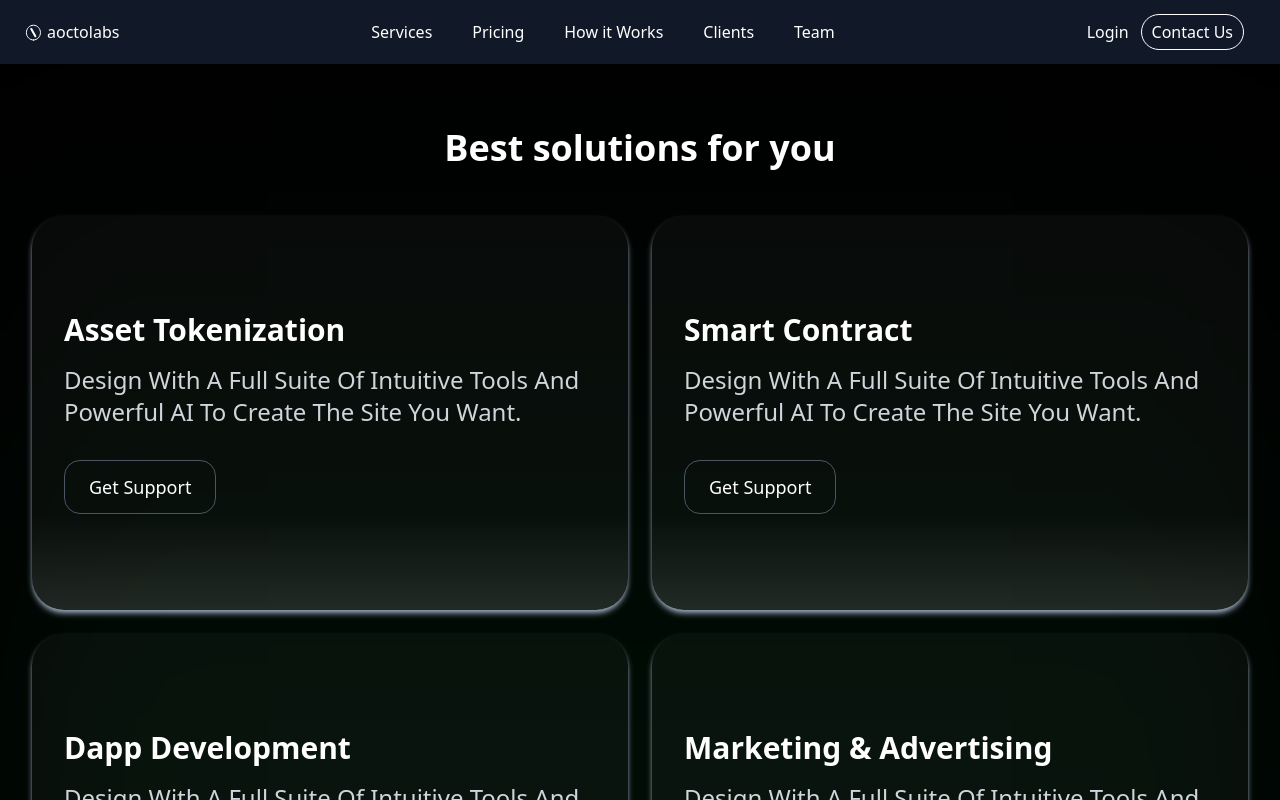
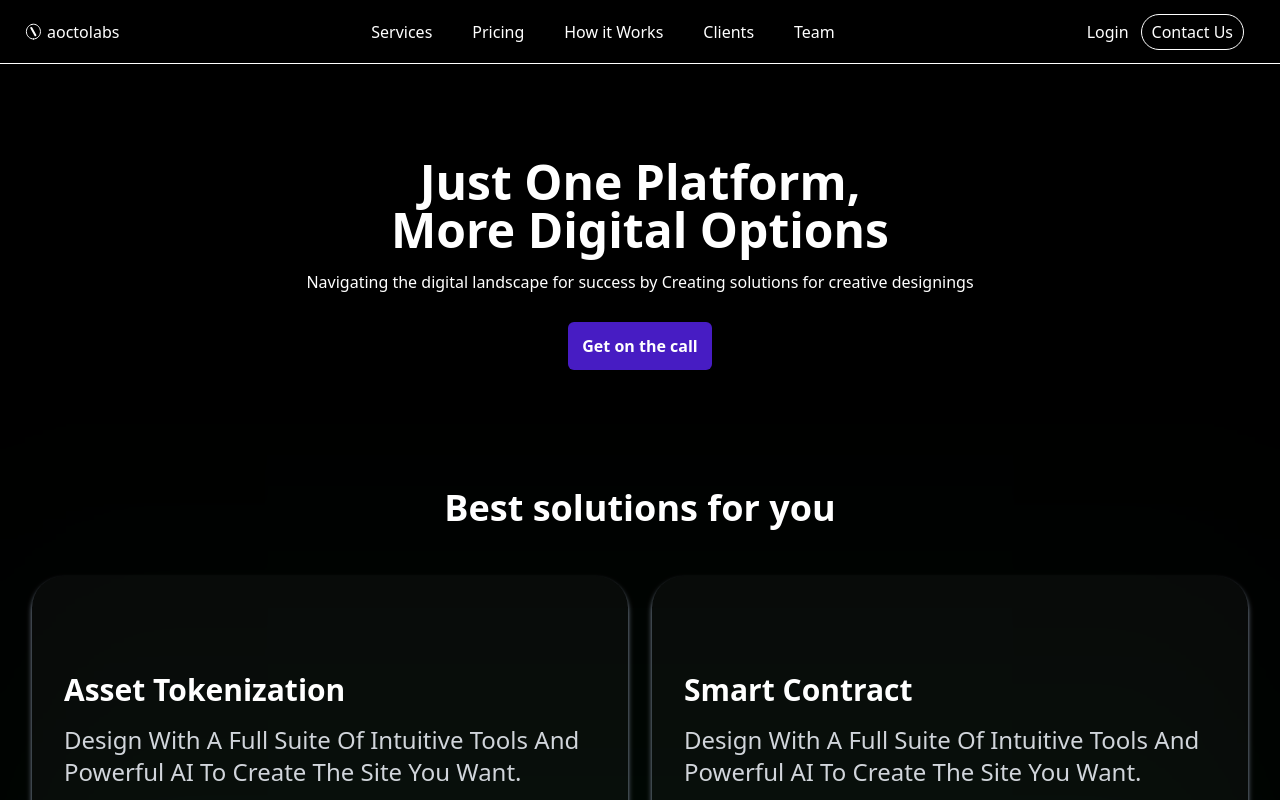
Before and after one commit to sudosuanjal/actolabs, a React (Vite) app: page / in a window 1280 px wide. Shown: the top 800 px of the page. Built offline with nearby package versions, Linux system fonts and the light colour scheme.

Commit message:
fixed bugs in sidebar

```diff
--- a/src/components/sections/ HeroSection.jsx
+++ b/src/components/sections/ HeroSection.jsx
@@ -8,7 +8,7 @@ const HeroSection = () => {
   const toggleMenu = () => setIsOpen(!isOpen);
   return (
     <>
-      <header className="bg-gray-900 h-16 flex items-center justify-center">
+      <header className="border-b border-b-white h-16 flex items-center justify-center">
         <div className="h-12 flex items-center justify-between w-screen mx-6">
           <div className="flex items-center h-full">
             <Logo/>
@@ -36,7 +36,7 @@ const HeroSection = () => {
           </button>
         </div>
       </header>
-      <div className={`md:hidden fixed h-full w-full text-white p-4 bg-gray-900 z-50 transition-transform duration-500 ${isOpen? 'translate-x-0' : 'translate-x-full'}`}>
+      <div className={`md:hidden fixed h-full w-full text-white p-4 backdrop-blur-xl z-50 transition-transform duration-500 ${isOpen? 'translate-x-0' : 'translate-x-full'}`}>
         <nav className="mx-1">
           <a href="#services" className="block rounded-lg py-3 px-2 hover:bg-gray-700">Services</a>
           <a href="#pricing" className="block rounded-lg py-3 px-2 hover:bg-gray-700">Pricing</a>
@@ -45,6 +45,15 @@ const HeroSection = () => {
           <a href="#team" className="block rounded-lg py-3 px-2 hover:bg-gray-700">Team</a>
         </nav>
       </div>
+      <div className="mt-10 w-screen h-80 flex justify-center">
+        <div className="w-4/5 flex flex-col items-center justify-center gap-4">
+          <div className="w-full flex justify-center">
+            <h1 className="text-center text-3xl md:text-5xl flex jusify-center items-center font-bold">Just One Platform,<br/>More Digital Options</h1>
+          </div>
+          <p className="hidden md:block">Navigating the digital landscape for success by Creating solutions for creative designings</p>
+          <button className="bg-[rgba(71,28,195,1)] w-36 h-12 mt-3 rounded-md font-semibold">Get on the call</button>
+        </div>
+      </div>
     </>
   );
 };
```
